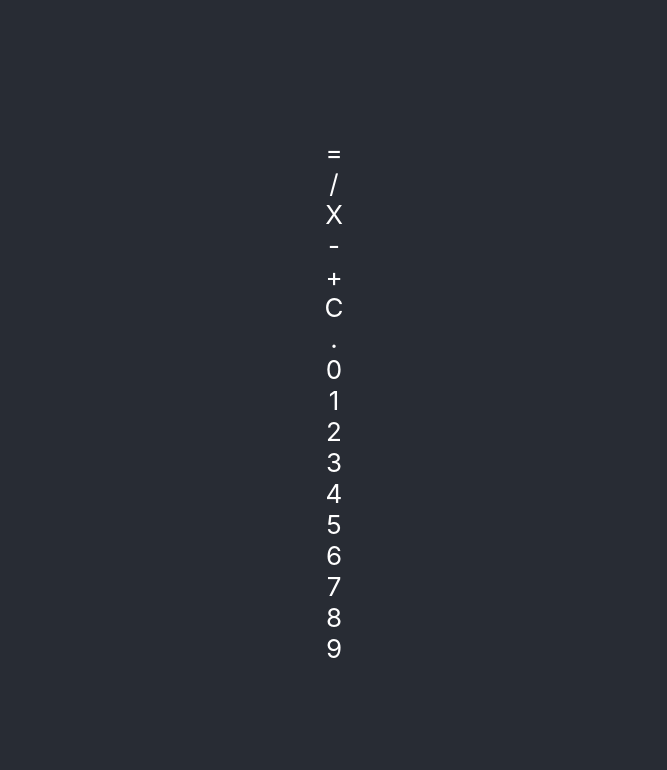
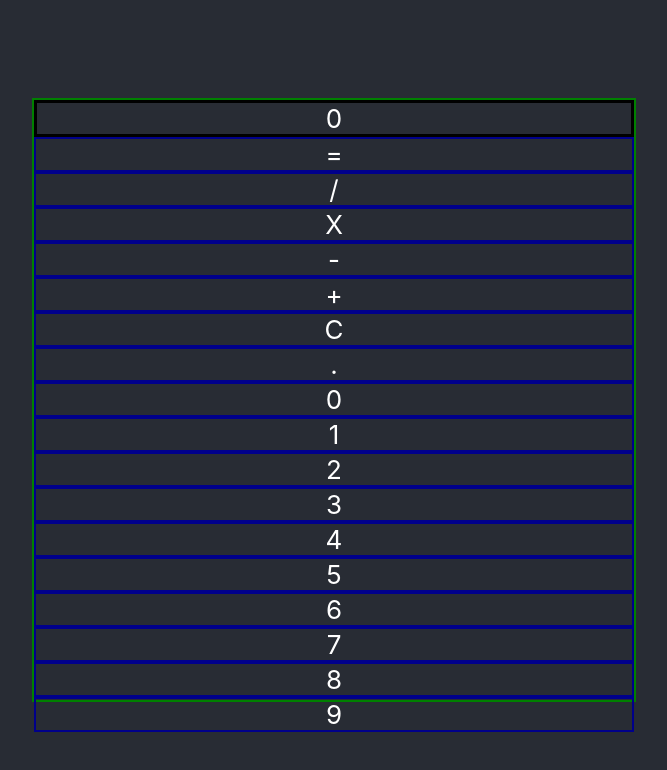
Before and after one commit to davidhelo/FCC-JSCalculator, a React (Create React App) app: page / in a window 1280 px wide. Shown: the top 770 px of the page, without its empty margins (306-973 px from the left). Built offline with nearby package versions, Linux system fonts and the light colour scheme.

Commit message:
display added in main app to show numbers and results

```diff
--- a/src/App.css
+++ b/src/App.css
@@ -2,15 +2,15 @@
   text-align: center;
 }
 
-.App-logo {
-  height: 40vmin;
-  pointer-events: none;
+#display {
+  border: 3px solid black;
 }
 
-@media (prefers-reduced-motion: no-preference) {
-  .App-logo {
-    animation: App-logo-spin infinite 20s linear;
-  }
+.buttonsContainer {
+  border: 2px solid green;
+  display: grid;
+  width: 600px;
+  height: 600px;
 }
 
 .App-header {
--- a/src/App.js
+++ b/src/App.js
@@ -1,3 +1,4 @@
+import { useState } from 'react/cjs/react.development';
 import './App.css';
 import './react-components/CalculatorButton.js';
 import CalculatorButton from './react-components/CalculatorButton.js';
@@ -24,13 +25,25 @@ function App() {
     { textToShow: "9", buttonId: "nine" }
   ];
 
-  // generate JSX for all buttons. 17 total
+  // State for the calculator
+  let [CalculatorState, setCalculatorState] = useState(
+    {
+      display: "0"
+    }
+  );
+
+  // generate JSX for all buttons from buttonsData. 17 total
   let renderButtons = buttonsData.map(item => ( <CalculatorButton showText={item.textToShow} idButton={item.buttonId} /> ));
 
   return (
     <div className="App">
       <header className="App-header">
-      {renderButtons}
+        <div className="buttonsContainer">
+          <div id="display">
+            {CalculatorState.display}
+          </div>
+          {renderButtons}
+        </div>
       </header>
     </div>
   );
--- /dev/null
+++ b/src/react-components/CalculatorButton.css
@@ -0,0 +1,7 @@
+.button {
+    border: 2px solid darkblue;
+}
+
+.button:hover {
+    background-color: darkcyan;
+}
--- a/src/react-components/CalculatorButton.js
+++ b/src/react-components/CalculatorButton.js
@@ -1,4 +1,4 @@
-
+import './CalculatorButton.css'
 
 function CalculatorButton(props) {
 
```
